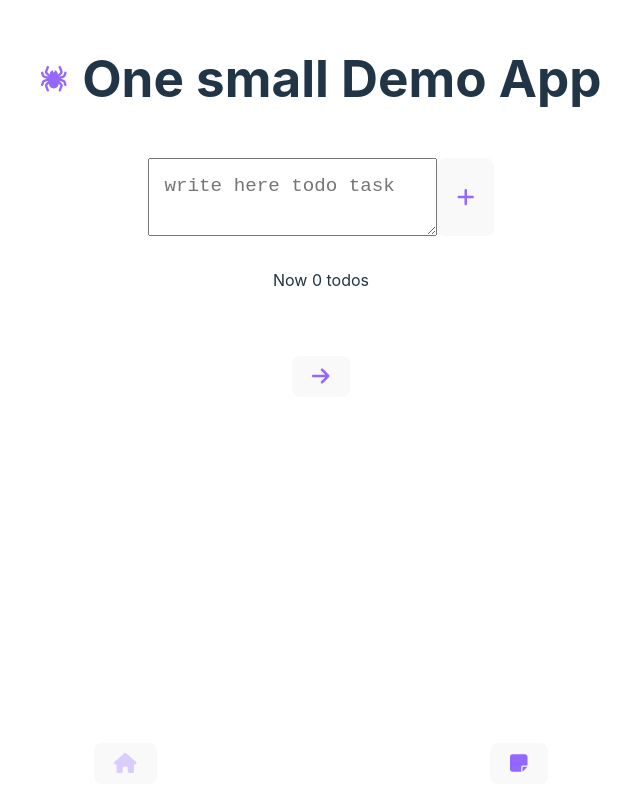
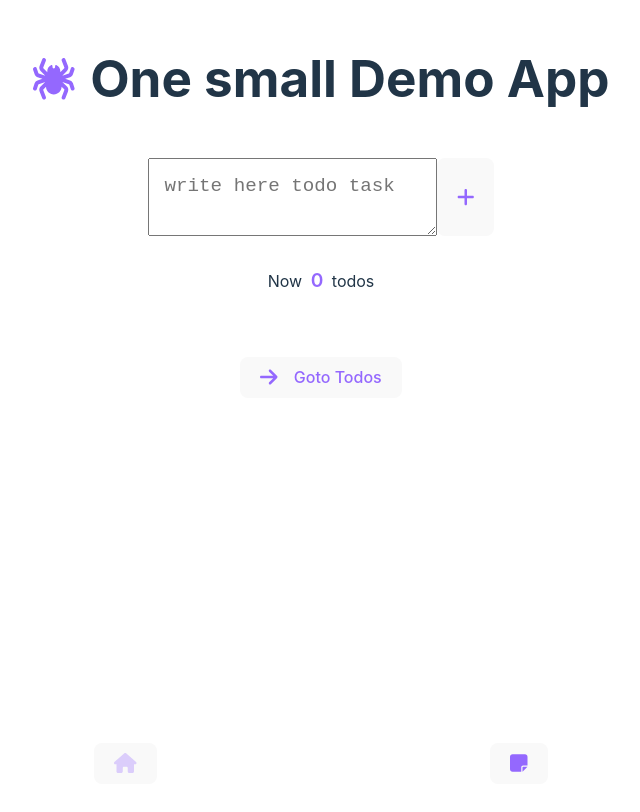
Before and after one commit to minnas/demo-app-vue, a Vue app: page /post-app/home in a window 1280 px wide. Shown: the top 812 px of the page, without its empty margins (319-959 px from the left). Built offline with nearby package versions, Linux system fonts and the light colour scheme.

Commit message:
small style fixes

```diff
--- a/src/components/tools/AwesomeButton.vue
+++ b/src/components/tools/AwesomeButton.vue
@@ -6,7 +6,9 @@
     :class="className"
   >
     <font-awesome-icon v-if="!noIcon" :icon="icon" size="lg" />
-    <span class="btn-label" v-if="!noText">{{ label }}</span>
+    <span class="btn-label" v-if="!noText && label && label?.length > 1">{{
+      label
+    }}</span>
   </button>
 </template>
 <script lang="ts">
@@ -44,10 +46,19 @@ button {
   outline: none;
   cursor: pointer;
   transition: all 0.25s ease;
+  display: flex;
+  justify-content: center;
+  align-items: center;
+  grid-column-gap: 1rem;
   &.selected {
     color: rgba(148, 104, 254, 0.3);
+    &:hover {
+      cursor: not-allowed;
+      border: none;
+    }
   }
-  &:hover {
+
+  &:not([disabled]):hover {
     color: rgba(148, 104, 254, 0.5);
     font-size: 1.2rem;
   }
--- a/src/components/views/AwesomeFooter.vue
+++ b/src/components/views/AwesomeFooter.vue
@@ -6,6 +6,7 @@
       @click="goWhereYouLike(item.path)"
       :class="['awesome-button', { selected: matches(item.path) }]"
       :icon="item.icon"
+      :disabled="matches(item.path) || false"
       :type="myBtnType"
     />
   </div>
@@ -65,18 +66,5 @@ export default defineComponent({
   flex-direction: row;
   justify-content: space-evenly;
   align-items: center;
-  & button {
-    color: rgba(148, 104, 254);
-    outline: none;
-    cursor: pointer;
-    transition: all 0.25s ease;
-    &.selected {
-      color: rgba(148, 104, 254, 0.3);
-    }
-    &:hover {
-      color: rgba(148, 104, 254, 0.5);
-      font-size: 1.2rem;
-    }
-  }
 }
 </style>
--- a/src/components/views/AwesomeHeader.vue
+++ b/src/components/views/AwesomeHeader.vue
@@ -5,9 +5,7 @@
   </div>
 </template>
 <script lang="ts">
-import { computed } from "@vue/reactivity";
 import { defineComponent } from "vue";
-import { useRouter } from "vue-router";
 import { faSpider } from "@fortawesome/free-solid-svg-icons";
 
 export default defineComponent({
@@ -30,7 +28,8 @@ export default defineComponent({
   grid-column-gap: 1rem;
   & .awesome-header-icon {
     color: rgba(148, 104, 254);
-    font-size: 1.6rem;
+    font-size: 2.6rem;
+    filter: drop-shadow(14px 15px 0px rgba(255, 255, 255, 0.4));
   }
 }
 </style>
--- a/src/components/views/Home.vue
+++ b/src/components/views/Home.vue
@@ -8,9 +8,15 @@
       ></textarea>
       <AwesomeButton @click="addTodo" :icon="faPlus" />
     </div>
-    <div class="card">Now {{ count }} todos</div>
     <div class="card">
-      <AwesomeButton @click="gotoTodos" :icon="faArrowRight" />
+      Now <span class="todo-count">{{ count }}</span> todos
+    </div>
+    <div class="card">
+      <AwesomeButton
+        @click="gotoTodos"
+        :icon="faArrowRight"
+        label="Goto Todos"
+      />
     </div>
   </div>
 </template>
@@ -69,4 +75,10 @@ export default defineComponent({
   font-size: 1.2rem;
   width: 80%;
 }
+.todo-count {
+  color: rgba(148, 104, 254);
+  font-weight: 600;
+  font-size: 1.2rem;
+  margin: 0 0.25rem;
+}
 </style>
--- a/src/components/views/Todos.vue
+++ b/src/components/views/Todos.vue
@@ -75,7 +75,7 @@ export default defineComponent({
     margin-top: 1rem;
     padding: 2rem;
     width: 80%;
-    border: 2px solid #fff;
+    border: 2px solid rgba(148, 104, 254, 0.4);
     border-bottom-left-radius: 18px;
     border-top-right-radius: 18px;
     font-size: 1.2rem;
```
